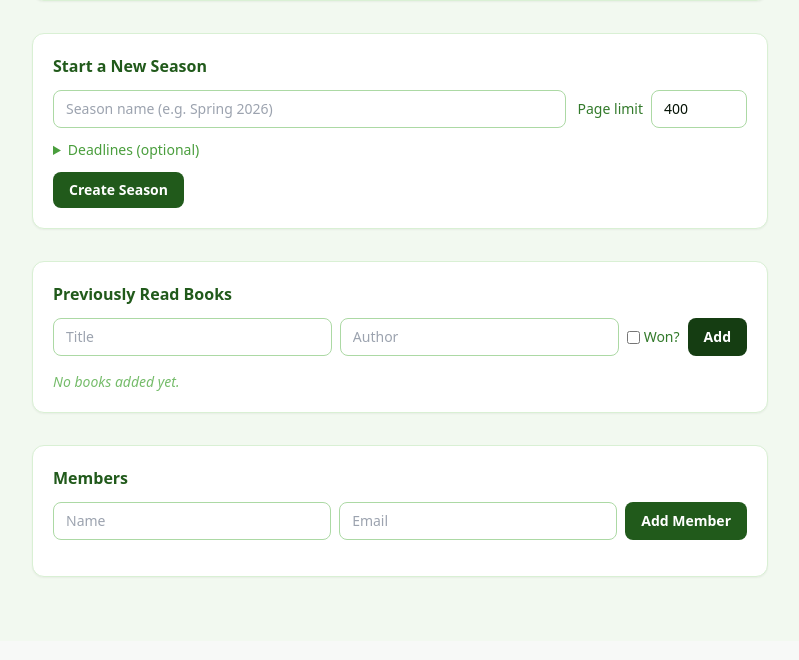
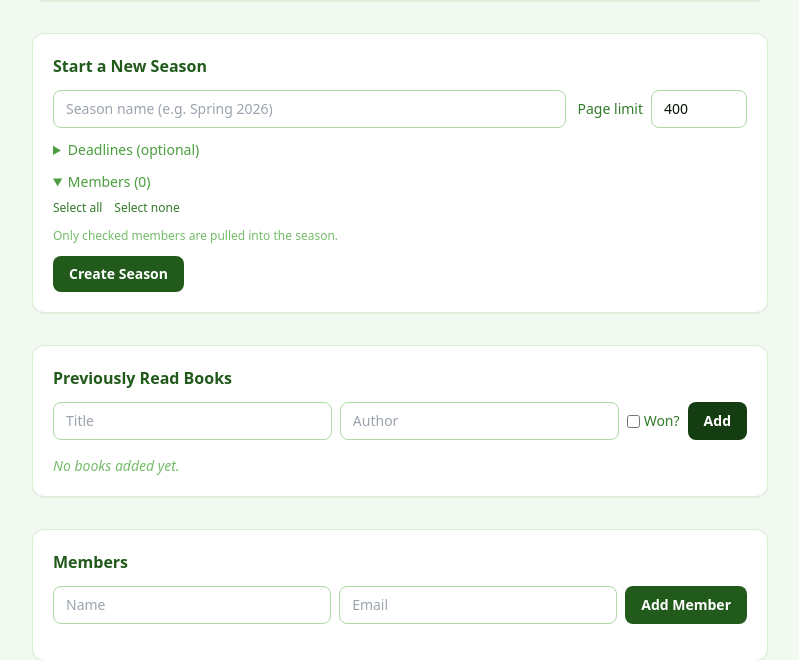
Before and after one commit to 89million/proj_con, a FastAPI app: template app/templates/admin.html in a window 1280 px wide. Shown: the part 242-902 px from the top of the page, without its empty margins (240-1039 px from the left). Before the commit the page ends 820 px from the top, so only its background shows below. Run offline with FastAPI, Linux system fonts and the light colour scheme; the template is opened without the code that fills it, so the values that code supplies are empty; parts of the project's set-up code (start-up, migrations or seed data) failed here and were passed over; some libraries are stand-ins or nearby versions.

Commit message:
choose season players

```diff
--- a/app/main.py
+++ b/app/main.py
@@ -1301,6 +1301,7 @@ async def create_season(
     submit_days: int = Form(0),
     ranking_days: int = Form(0),
     bracket_round_hours: int = Form(0),
+    participant_ids: list[int] = Form(default=[]),
     db: AsyncSession = Depends(get_db),
     user: User = Depends(require_admin),
 ):
@@ -1316,8 +1317,15 @@ async def create_season(
         season.bracket_round_hours = bracket_round_hours
     await db.commit()
 
+    # Enroll the selected members. If the form sent no selection (e.g. an older
+    # client without the picker), fall back to enrolling everyone.
     all_users = await crud.get_all_users(db)
-    for u in all_users:
+    if participant_ids:
+        selected_ids = set(participant_ids)
+        participants = [u for u in all_users if u.id in selected_ids]
+    else:
+        participants = all_users
+    for u in participants:
         await crud.add_participant(db, season.id, u.id)
 
     # Auto-promote top books from the most recent completed season
@@ -1327,7 +1335,7 @@ async def create_season(
             await crud.promote_books_to_season(db, prior.id, season.id, settings.promotion_count)
 
     # Notify participants that the new season is open
-    participant_emails = [u.email for u in all_users if u.email and u.email_notifications]
+    participant_emails = [u.email for u in participants if u.email and u.email_notifications]
     deadline_note = ""
     deadline_html = ""
     if season.submit_deadline:
--- a/app/templates/admin.html
+++ b/app/templates/admin.html
@@ -394,15 +394,45 @@
       </div>
       <p class="text-xs text-forest-300 mt-1">Set any to 0 to disable that deadline. Phases auto-advance when deadlines pass.</p>
     </details>
+    <details class="text-sm" open>
+      <summary class="cursor-pointer text-forest-400 hover:text-forest-600 font-medium">
+        Members ({{ all_users|length }})
+      </summary>
+      <div class="mt-2 flex items-center gap-3 mb-2">
+        <button type="button" onclick="setAllMembers(true)"
+          class="text-xs text-forest-500 hover:underline">Select all</button>
+        <button type="button" onclick="setAllMembers(false)"
+          class="text-xs text-forest-500 hover:underline">Select none</button>
+      </div>
+      <div class="flex flex-wrap gap-x-4 gap-y-1">
+        {% for u in all_users %}
+        <label class="flex items-center gap-1.5 text-forest-700">
+          <input type="checkbox" name="participant_ids" value="{{ u.id }}" checked
+            class="member-checkbox rounded border-forest-300 text-forest-600 focus:ring-forest-400" />
+          <span>{{ u.name or u.email }}</span>
+        </label>
+        {% endfor %}
+      </div>
+      <p class="text-xs text-forest-300 mt-1">Only checked members are pulled into the season.</p>
+    </details>
     <button class="bg-forest-600 text-white px-4 py-2 rounded-lg text-sm font-semibold hover:bg-forest-500 transition">
       Create Season
     </button>
   </form>
   {% if promotion_count > 0 %}
   <p class="text-xs text-forest-400 mt-2">
-    Top {{ promotion_count }} book{{ 's' if promotion_count != 1 else '' }} from the last completed season will be auto-promoted.
+    The top {{ promotion_count }} book{{ 's' if promotion_count != 1 else '' }} by ranking score
+    (Borda points from the ranking phase), excluding the bracket winner, will be auto-promoted from
+    the last completed season. Playoff/bracket performance doesn't affect which books carry over.
   </p>
   {% endif %}
+  <script>
+    function setAllMembers(checked) {
+      document.querySelectorAll('.member-checkbox').forEach(function (cb) {
+        cb.checked = checked;
+      });
+    }
+  </script>
 </section>
 
 <!-- Create meetup poll -->
```
Also changed, not shown: tests/integration/test_participants.py (+22 -0 lines).
